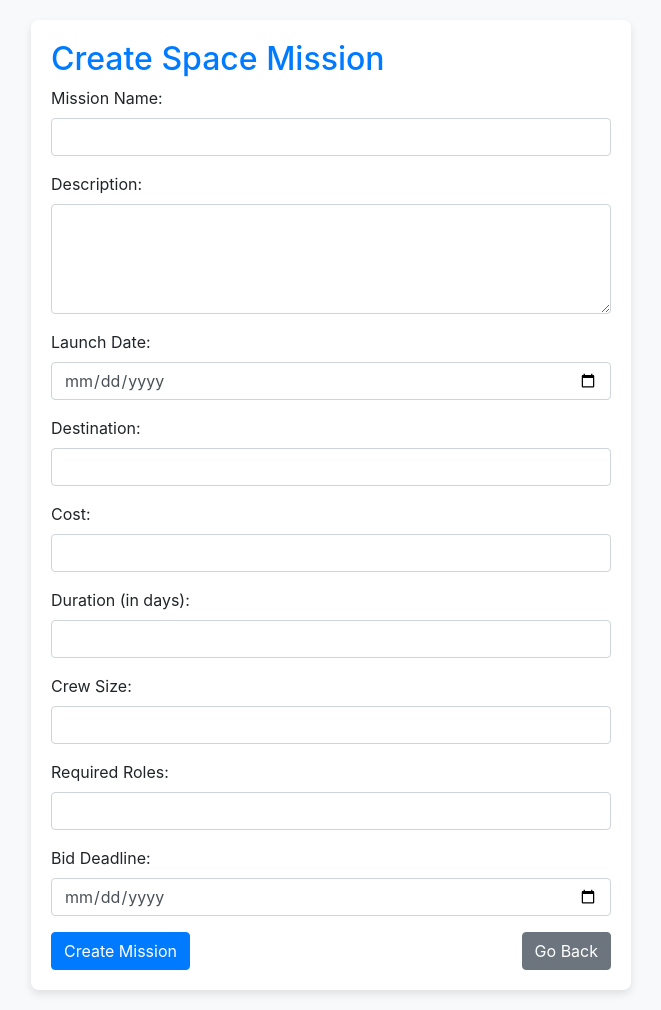
After one commit to Emre-Akgul/Space-Management-System, a Flask app: page /create_space_mission in a window 1280 px wide. The commit adds this page. Shown: the whole page, without its empty margins (309-970 px from the left). Run offline with Flask 2, Linux system fonts and the light colour scheme; a user stored in the database is signed in; data comes from the database, SQL or seed files in the repository; both versions use the stored data as it was after the commit; data that the repository does not hold is empty; some libraries are stand-ins or nearby versions.

Commit message:
Create space mission done

```diff
--- a/Space Management System/app/app.py
+++ b/Space Management System/app/app.py
@@ -1,4 +1,5 @@
 
+from datetime import datetime
 import re
 import os
 from flask import Flask, render_template, request, redirect, url_for, session, flash
@@ -130,6 +131,83 @@ def logout():
 
     return redirect(url_for('login_company'))
 
+@app.route('/create_space_mission', methods=['GET', 'POST'])
+def create_space_mission():
+	if 'loggedin' in session:
+		if request.method == 'POST':
+			mission_name = request.form.get('mission_name')
+			description = request.form.get('description')
+			launch_date = request.form.get('launch_date')
+			destination = request.form.get('destination')
+			cost = request.form.get('cost')
+			duration = request.form.get('duration')
+			crew_size = request.form.get('crew_size')
+			required_roles = request.form.get('required_roles')
+			bid_deadline = request.form.get('bid_deadline')
+			creator_comp_id = session['userid']
+			status = 'Bidding'
+
+			if not (mission_name and description and launch_date and destination and cost and duration and crew_size and required_roles and bid_deadline):
+				flash('Please fill out all required fields!', 'danger')
+				return redirect(url_for('create_space_mission'))
+
+			if len(mission_name) > 255:
+				flash('Mission name exceeds maximum length (255 characters)!', 'danger')
+				return redirect(url_for('create_space_mission'))
+			if len(description) > 4096:
+				flash('Description exceeds maximum length (4096 characters)!', 'danger')
+				return redirect(url_for('create_space_mission'))
+			if len(destination) > 100:
+				flash('Destination exceeds maximum length (100 characters)!', 'danger')
+				return redirect(url_for('create_space_mission'))
+			if len(required_roles) > 255:
+				flash('Required roles exceeds maximum length (255 characters)!', 'danger')
+				return redirect(url_for('create_space_mission'))
+
+			try:
+				bid_deadline = datetime.strptime(bid_deadline, '%Y-%m-%d')
+				launch_date = datetime.strptime(launch_date, '%Y-%m-%d')
+			except ValueError:
+				flash('Invalid date format! Please use YYYY-MM-DD.', 'danger')
+				return redirect(url_for('create_space_mission'))
+
+			if bid_deadline <= datetime.now():
+				flash('Bid deadline must be in the future!', 'danger')
+				return redirect(url_for('create_space_mission'))
+
+			if launch_date <= bid_deadline:
+				flash('Launch date must be after the bid deadline!', 'danger')
+				return redirect(url_for('create_space_mission'))
+
+			cursor = mysql.connection.cursor(MySQLdb.cursors.DictCursor)
+			cursor.execute('INSERT INTO space_mission (mission_name, description, status, launch_date, destination, cost, duration, crew_size, required_roles, bid_deadline, creator_comp_id) VALUES (%s, %s, %s, %s, %s, %s, %s, %s, %s, %s, %s)',
+						(mission_name, description, status, launch_date, destination, cost, duration, crew_size, required_roles, bid_deadline, creator_comp_id))
+			mysql.connection.commit()
+
+			flash('Space mission created successfully!', 'success')
+			return redirect(url_for('main_page'))
+
+		companies, spaceships = get_companies_and_spaceships()
+		return render_template('create_space_mission.html', companies=companies, spaceships=spaceships)
+	else:
+		return redirect(url_for('login_company'))
+
+def get_companies_and_spaceships():
+	cursor = mysql.connection.cursor(MySQLdb.cursors.DictCursor)
+
+	cursor.execute('''
+		SELECT Company.user_id, User.username AS name
+		FROM Company
+		JOIN User ON Company.user_id = User.user_id
+	''')
+	companies = cursor.fetchall()
+
+	user_id = session['userid']
+	cursor.execute('SELECT spaceship_id, spaceship_name FROM Spaceship WHERE owner_comp_id = %s', (user_id,))
+	spaceships = cursor.fetchall()
+
+	return companies, spaceships
+
 if __name__ == "__main__":
     port = int(os.environ.get('PORT', 5000))
     app.run(debug=True, host='0.0.0.0', port=port)
--- /dev/null
+++ b/Space Management System/app/templates/create_space_mission.html
@@ -0,0 +1,103 @@
+<!DOCTYPE html>
+<html lang="en">
+<head>
+	<meta charset="UTF-8">
+	<meta name="viewport" content="width=device-width, initial-scale=1.0">
+	<title>Create Space Mission</title>
+	<link rel="stylesheet" href="https://stackpath.bootstrapcdn.com/bootstrap/4.5.2/css/bootstrap.min.css">
+	<style>
+		body {
+			background-color: #f8f9fa;
+		}
+		.form-container {
+			background-color: #ffffff;
+			border-radius: 8px;
+			box-shadow: 0 4px 8px rgba(0, 0, 0, 0.1);
+			padding: 20px;
+			margin: 20px auto;
+			max-width: 600px;
+		}
+		.form-container h2 {
+			color: #007bff;
+		}
+		.btn-primary {
+			background-color: #007bff;
+			border-color: #007bff;
+		}
+		.btn-primary:hover {
+			background-color: #0056b3;
+			border-color: #0056b3;
+		}
+		.btn-secondary {
+			background-color: #6c757d;
+			border-color: #6c757d;
+		}
+		.btn-secondary:hover {
+			background-color: #5a6268;
+			border-color: #545b62;
+		}
+		.alert {
+			margin-top: 20px;
+		}
+	</style>
+</head>
+<body>
+	<div class="container">
+		<div class="form-container">
+			<h2>Create Space Mission</h2>
+			{% with messages = get_flashed_messages(with_categories=true) %}
+				{% if messages %}
+					{% for category, message in messages %}
+						<div class="alert alert-{{ category }}">{{ message }}</div>
+					{% endfor %}
+				{% endif %}
+			{% endwith %}
+			<form method="POST">
+				<div class="form-group">
+					<label for="mission_name">Mission Name:</label>
+					<input type="text" id="mission_name" name="mission_name" class="form-control" required>
+				</div>
+				<div class="form-group">
+					<label for="description">Description:</label>
+					<textarea id="description" name="description" class="form-control" rows="4" required></textarea>
+				</div>
+				<div class="form-group">
+					<label for="launch_date">Launch Date:</label>
+					<input type="date" id="launch_date" name="launch_date" class="form-control" required>
+				</div>
+				<div class="form-group">
+					<label for="destination">Destination:</label>
+					<input type="text" id="destination" name="destination" class="form-control" required>
+				</div>
+				<div class="form-group">
+					<label for="cost">Cost:</label>
+					<input type="number" id="cost" name="cost" class="form-control" required>
+				</div>
+				<div class="form-group">
+					<label for="duration">Duration (in days):</label>
+					<input type="number" id="duration" name="duration" class="form-control" required>
+				</div>
+				<div class="form-group">
+					<label for="crew_size">Crew Size:</label>
+					<input type="number" id="crew_size" name="crew_size" class="form-control" required>
+				</div>
+				<div class="form-group">
+					<label for="required_roles">Required Roles:</label>
+					<input type="text" id="required_roles" name="required_roles" class="form-control" required>
+				</div>
+				<div class="form-group">
+					<label for="bid_deadline">Bid Deadline:</label>
+					<input type="date" id="bid_deadline" name="bid_deadline" class="form-control" required>
+				</div>
+				<div class="d-flex justify-content-between">
+					<button type="submit" class="btn btn-primary">Create Mission</button>
+					<a href="{{ url_for('main_page') }}" class="btn btn-secondary">Go Back</a>
+				</div>
+			</form>
+		</div>
+	</div>
+	<script src="https://code.jquery.com/jquery-3.5.1.slim.min.js"></script>
+	<script src="https://cdn.jsdelivr.net/npm/@popperjs/core@2.9.3/dist/umd/popper.min.js"></script>
+	<script src="https://stackpath.bootstrapcdn.com/bootstrap/4.5.2/js/bootstrap.min.js"></script>
+</body>
+</html>
--- a/Space Management System/app/templates/layout.html
+++ b/Space Management System/app/templates/layout.html
@@ -26,6 +26,9 @@
                 </li>
                 {% else %}
                 <li class="nav-item">
+                    <a class="nav-link" href="{{ url_for('create_space_mission') }}">Create Space Mission</a>
+                </li>
+                <li class="nav-item">
                     <a class="nav-link" href="{{ url_for('logout') }}">Logout</a>
                 </li>
                 {% endif %}
```
Also changed, not shown: Space Management System/schema.sql (+44 -0 lines).
